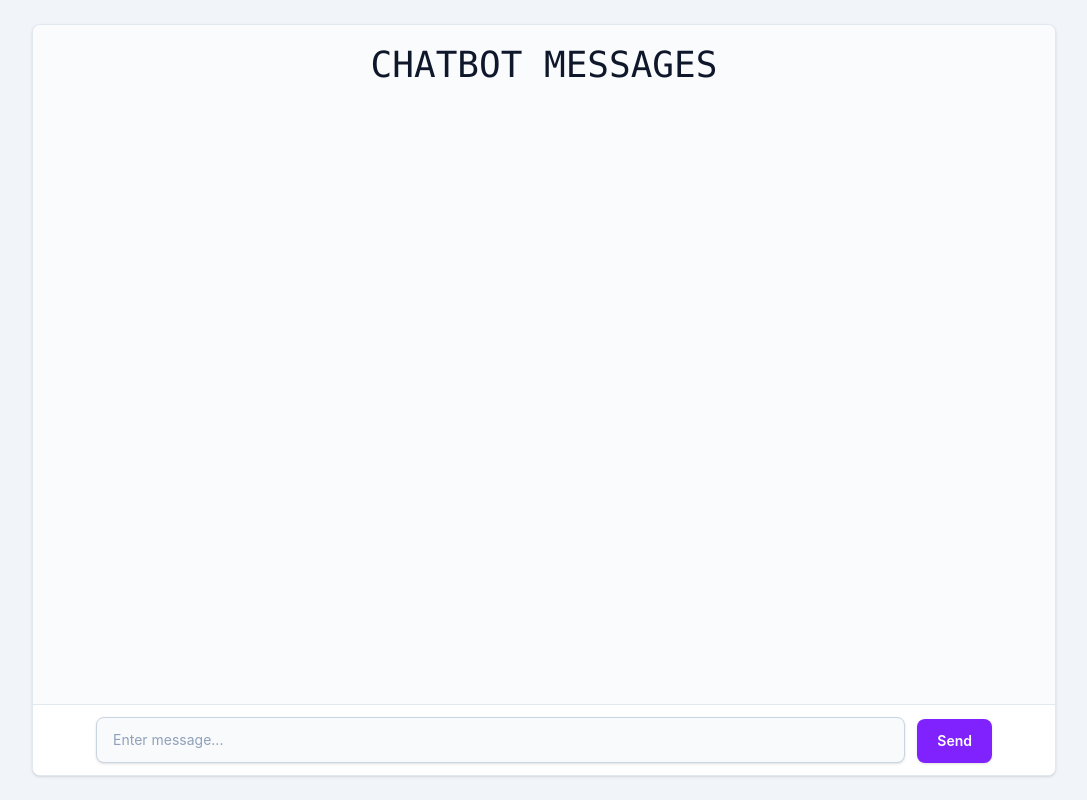
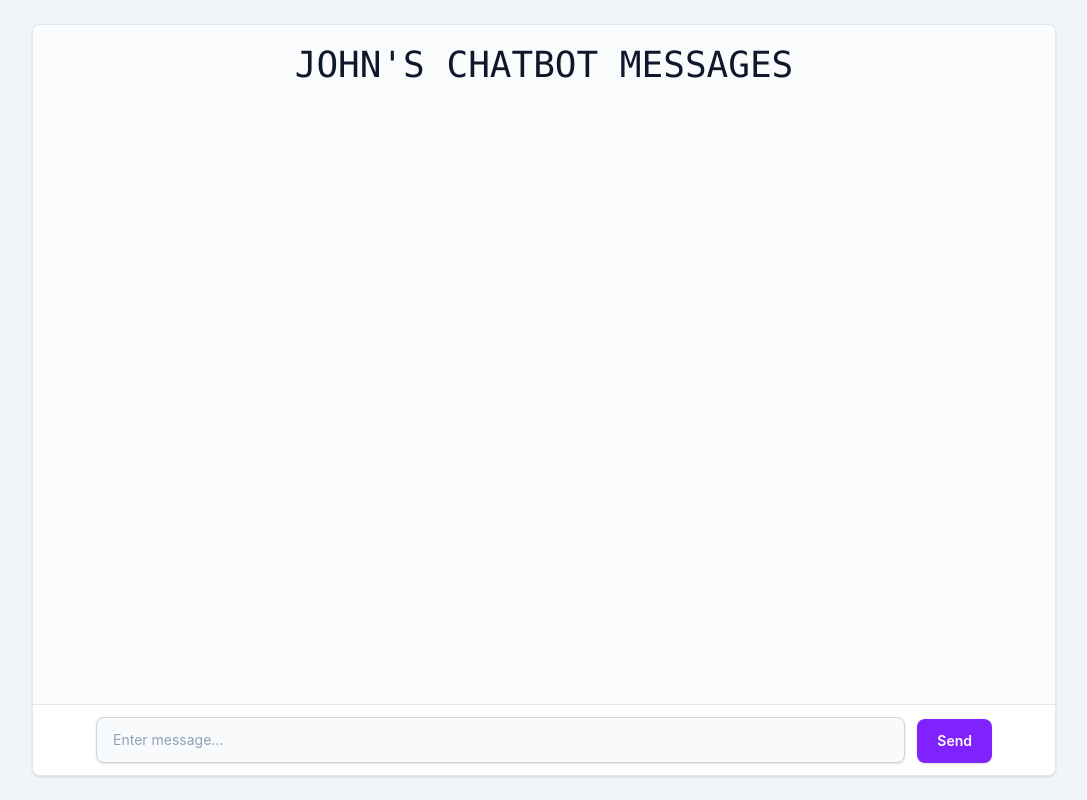
Before and after one commit to IncognitoJohn/Simple-ChatBOT, a React (Vite) app: page / in a window 1280 px wide. Shown: the whole page, without its empty margins (96-1183 px from the left). Built offline with nearby package versions, Linux system fonts and the light colour scheme.

Commit message:
Added some more  stuffs

```diff
--- a/src/App.jsx
+++ b/src/App.jsx
@@ -40,7 +40,7 @@ import { Analytics } from "@vercel/analytics/react";
                       <ChatMessageComponent chatMessages={chatMessages}/>
                   </div>
                   <div className="accent-blue-700 text-4xl font-mono top-1 flex justify-center">
-                      CHATBOT MESSAGES
+                      JOHN'S CHATBOT MESSAGES
                   </div>
               </div>
           </div>
```
